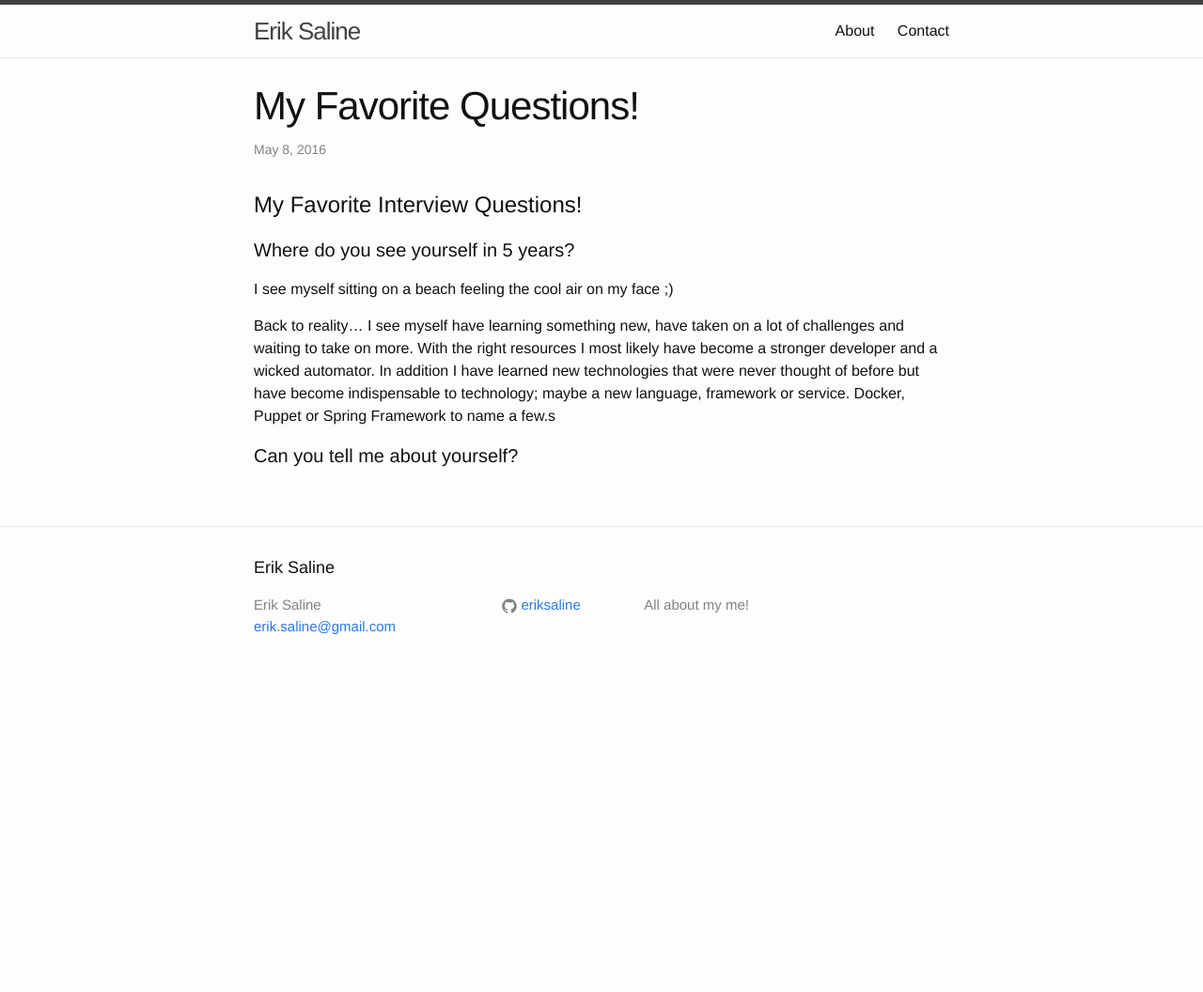
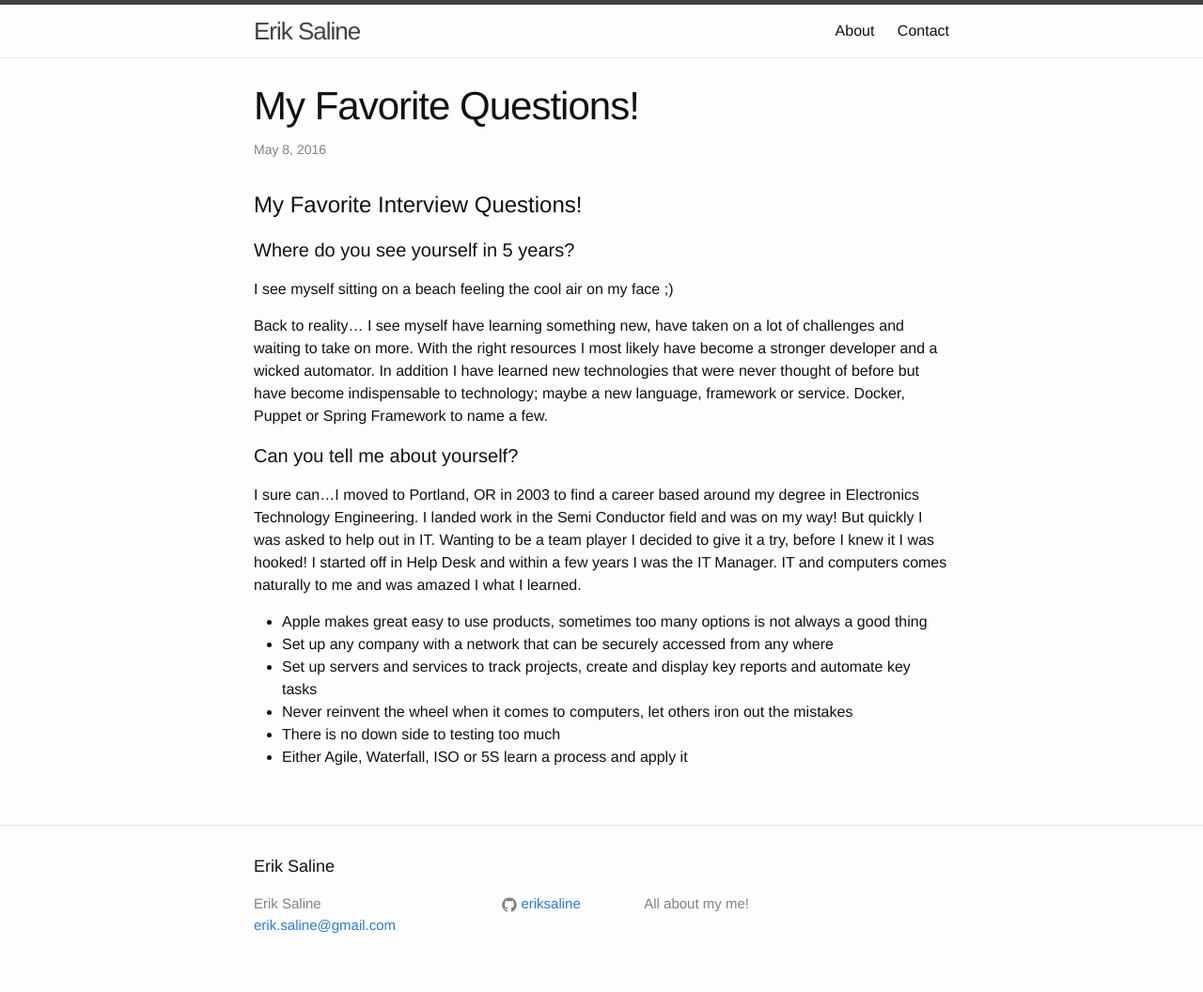
Before and after one commit to eriksaline/eriksaline.github.io, a Jekyll site: the page built from _posts/2016-05-08-my-favorite-questions.markdown, in a window 1280 px wide. Shown: the whole page at 94% size. Built offline with Jekyll 4.4.1, drawn with Linux system fonts in a browser that asks for light colours; nearby versions of some CDN libraries; comment, search, counter and statistics services are not loaded; before the commit the page ends 900 px from its top, so only the background shows below that.

Commit message:
Updated a post

```diff
--- a/_posts/2016-05-08-my-favorite-questions.markdown
+++ b/_posts/2016-05-08-my-favorite-questions.markdown
@@ -12,6 +12,18 @@ I see myself sitting on a beach feeling the cool air on my face ;)
 Back to reality... I see myself have learning something new, have taken on a lot of challenges and waiting to take on
 more.  With the right resources I most likely have become a stronger developer and a wicked
 automator.  In addition I have learned new technologies that were never thought of before but have become indispensable
- to technology; maybe a new language, framework or service.  Docker, Puppet or Spring Framework to name a few.s
+ to technology; maybe a new language, framework or service.  Docker, Puppet or Spring Framework to name a few.
 
 #### Can you tell me about yourself?
+
+I sure can...I moved to Portland, OR in 2003 to find a career based around my degree in Electronics Technology
+Engineering.   I landed work in the Semi Conductor field and was on my way!  But quickly I was asked to help out in IT.
+Wanting to be a team player I decided to give it a try, before I knew it I was hooked!  I started off in Help Desk and
+within a few years I was the IT Manager.  IT and computers comes naturally to me and was amazed I what I learned.
+
+*  Apple makes great easy to use products, sometimes too many options is not always a good thing
+*  Set up any company with a network that can be securely accessed from any where
+*  Set up servers and services to track projects, create and display key reports and automate key tasks
+*  Never reinvent the wheel when it comes to computers, let others iron out the mistakes
+*  There is no down side to testing too much
+*  Either Agile, Waterfall, ISO or 5S learn a process and apply it
```
